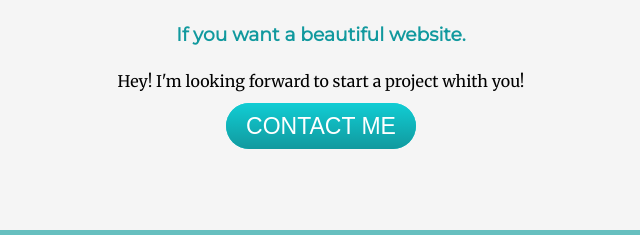
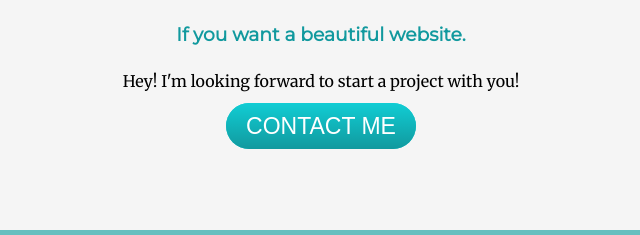
Before and after one commit to AbdelrahmanZakiCs/Personal-Website, a plain HTML site: page index.html in a window 1280 px wide. Shown: the part 2226-2461 px from the top of the page, 319-959 px from the left. Drawn offline with Linux system fonts and the light colour scheme.

Commit message:
Update index.html

```diff
--- a/index.html
+++ b/index.html
@@ -62,7 +62,7 @@
         <div class="contact-me">
             <h2>Get In Touch</h2>
             <h3>If you want a beautiful website.</h3>
-            <p>Hey! I'm looking forward to start a project whith you!</p>
+            <p>Hey! I'm looking forward to start a project with you!</p>
             <a class="btn" href="Abdelrahman.27@yahoo.com">CONTACT ME</a>
         </div>
     </div>
```
